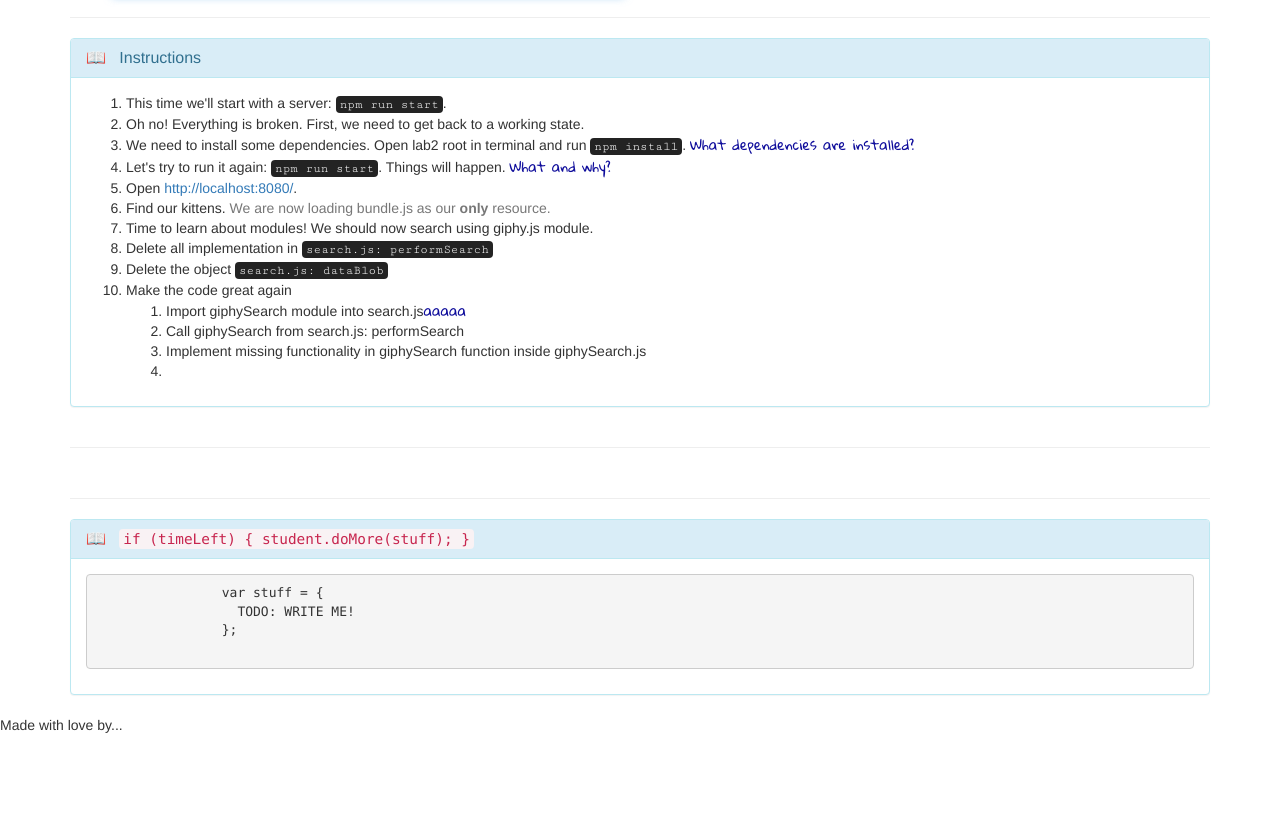
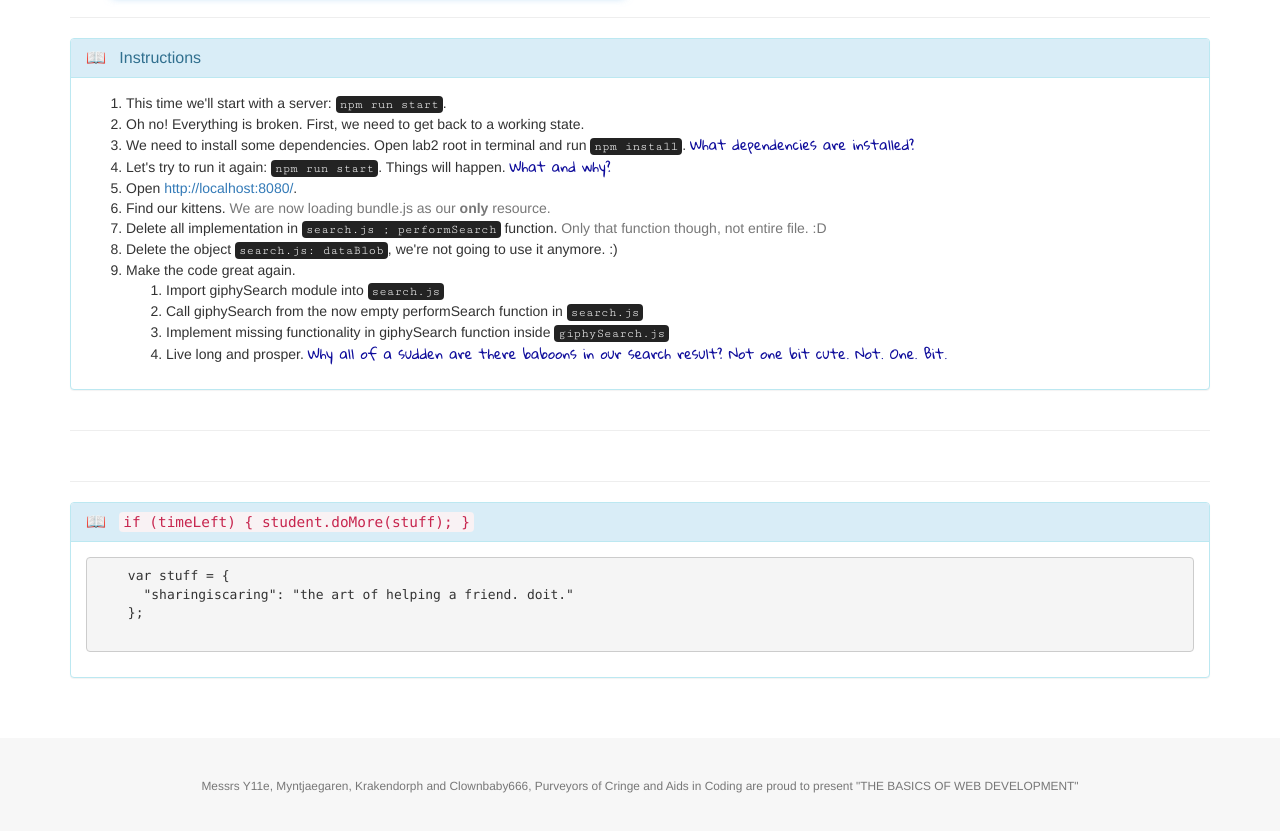
Before and after one commit to techbecca/app-webb-101, a website built with webpack: page lab2/index.html in a window 1280 px wide. Shown: the part 93-924 px from the top of the page. Before the commit the page ends 828 px from the top, so only its background shows below. Built offline with nearby package versions, Linux system fonts and the light colour scheme.

Commit message:
Continued work with lab2

```diff
--- a/lab1/style.css
+++ b/lab1/style.css
@@ -27,3 +27,21 @@ img {
     background: #232323;
     color: white;
 }
+
+.lab-footer {
+    padding: 4rem 0;
+    margin-top: 4rem;
+    font-size: 85%;
+    text-align: center;
+    background-color: #f7f7f7
+}
+.lab-footer a {
+    font-weight: 500;
+    color: #464a4c
+}
+.lab-footer a:hover {
+    color: #0275d8
+}
+.lab-footer p {
+    margin-bottom: 0
+}
--- a/lab2/index.html
+++ b/lab2/index.html
@@ -24,6 +24,23 @@
             font-family: 'Cutive Mono', monospace;
             background: #232323;
             color: white;
+        }
+        .lab-footer {
+            padding: 4rem 0;
+            margin-top: 4rem;
+            font-size: 85%;
+            text-align: center;
+            background-color: #f7f7f7
+        }
+        .lab-footer a {
+            font-weight: 500;
+            color: #464a4c
+        }
+        .lab-footer a:hover {
+            color: #0275d8
+        }
+        .lab-footer p {
+            margin-bottom: 0
         }
 
     </style>
@@ -61,16 +78,15 @@
                         <li>Let's try to run it again: <code>npm run start</code>. Things will happen. <span class="question">What and why?</span></li>
                         <li>Open <a href="http://localhost:8080/">http://localhost:8080/</a>.</li>
                         <li>Find our kittens. <span class="text-muted">We are now loading bundle.js as our <strong>only</strong> resource.</span></li>
-
-                        <li>Time to learn about modules! We should now search using giphy.js module.</li>
-                        <li>Delete all implementation in <code>search.js: performSearch</code></li>
-                        <li>Delete the object <code>search.js: dataBlob</code></li>
-                        <li>Make the code great again
+                        <li>Delete all implementation in <code>search.js ; performSearch</code> function.
+                            <span class="text-muted">Only that function though, not entire file. :D</span></li>
+                        <li>Delete the object <code>search.js: dataBlob</code>, we're not going to use it anymore. :)</li>
+                        <li>Make the code great again.
                             <ol>
-                                <li>Import giphySearch module into search.js<span class="question">aaaaa</span></li>
-                                <li>Call giphySearch from search.js: performSearch</li>
-                                <li>Implement missing functionality in giphySearch function inside giphySearch.js</li>
-                                <li></li>
+                                <li>Import giphySearch module into <code>search.js</code></li>
+                                <li>Call giphySearch from the now empty performSearch function in <code>search.js</code></li>
+                                <li>Implement missing functionality in giphySearch function inside <code>giphySearch.js</code></li>
+                                <li>Live long and prosper. <span class="question">Why all of a sudden are there baboons in our search result? Not one bit cute. Not. One. Bit.</span> </li>
                             </ol>
                         </li>
                     </ol>
@@ -98,9 +114,9 @@
                 </div>
                 <div class="panel-body">
               <pre>
-                var stuff = {
-                  TODO: WRITE ME!
-                };
+    var stuff = {
+      "sharingiscaring": "the art of helping a friend. doit."
+    };
               </pre>
                 </div>
             </div>
@@ -109,9 +125,14 @@
 
 </div> <!-- /container -->
 
-<div class="footer">
-    Made with love by...
-</div>
+<footer class="lab-footer text-muted">
+    <div class="container">
+        <p>
+            Messrs Y11e, Myntjaegaren, Krakendorph and Clownbaby666, Purveyors of Cringe and Aids in Coding are proud to present "THE BASICS OF WEB DEVELOPMENT"
+        </p>
+    </div>
+
+</footer>
 
 <script src="dist/bundle.js" charset="utf-8"></script>
 </body>
```
Also changed, not shown: lab1/index.html (+8 -0 lines), lab2/facit_you_know_the_rules.md (+21 -0 lines), lab2/src/giphy.js (+40 -22 lines).
